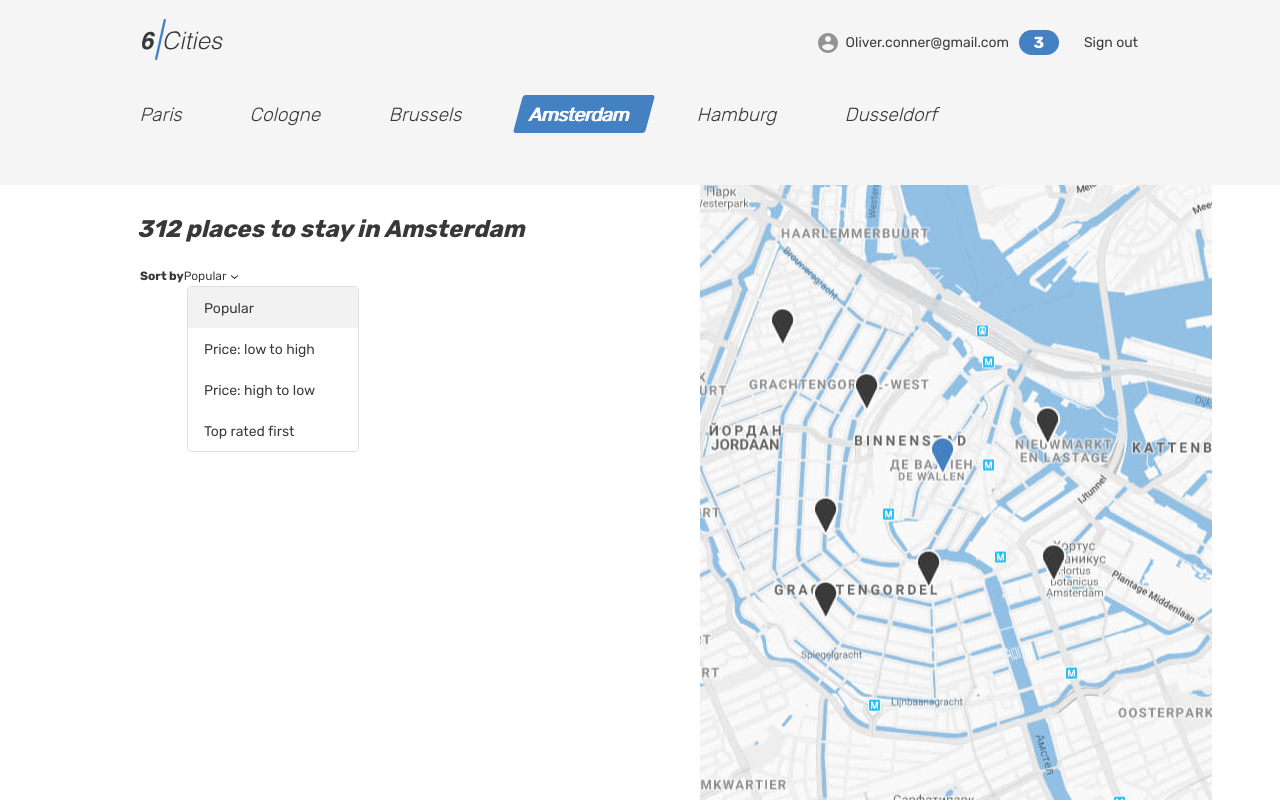
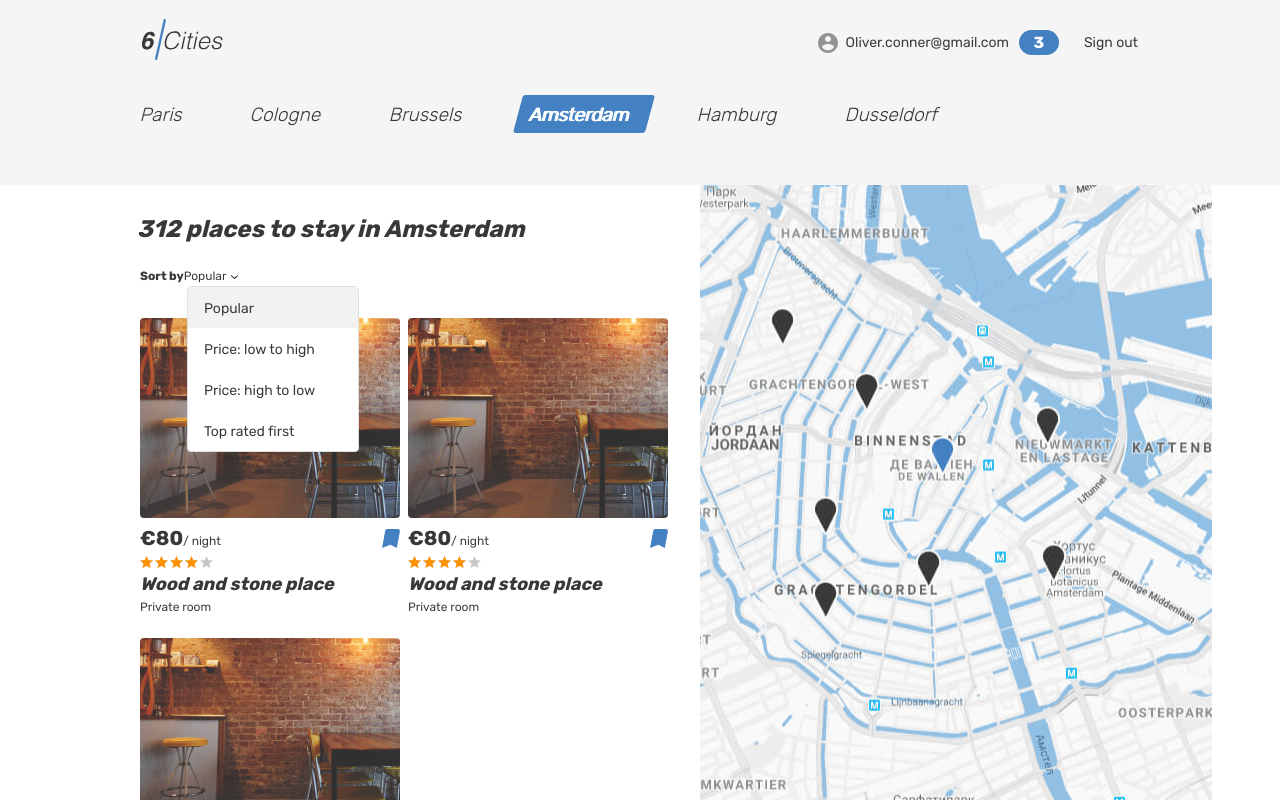
Before and after one commit to Dmitry27Zh/six-cities, a React (Create React App) app: page / in a window 1280 px wide. Built offline with nearby package versions, Linux system fonts and the light colour scheme.

Commit message:
Add Settings enum

```diff
--- a/src/index.tsx
+++ b/src/index.tsx
@@ -1,6 +1,10 @@
 import React from 'react';
 import ReactDOM from 'react-dom/client';
 import App from './components/app/app';
+
+const Setting = {
+  PLACES_COUNT: 3,
+};
 
 const root = ReactDOM.createRoot(
   document.getElementById('root') as HTMLElement,
@@ -8,6 +12,6 @@ const root = ReactDOM.createRoot(
 
 root.render(
   <React.StrictMode>
-    <App />
+    <App placesCount={Setting.PLACES_COUNT}/>
   </React.StrictMode>,
 );
```
